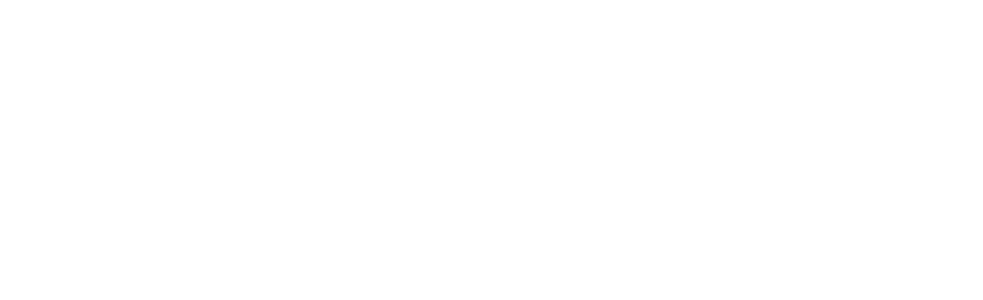
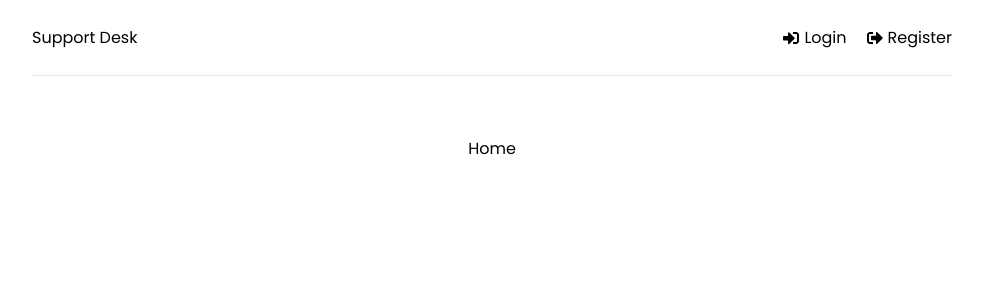
Before and after one commit to ikadgzl/help-desk-mern, a React (Create React App) app in the folder client/: page / in a window 1280 px wide. Shown: the top 300 px of the page, without its empty margins (148-1131 px from the left). Built offline with nearby package versions, Linux system fonts and the light colour scheme.

Commit message:
added header component with routes

```diff
--- a/client/src/App.js
+++ b/client/src/App.js
@@ -1,9 +1,21 @@
+import { BrowserRouter as Router, Routes, Route } from 'react-router-dom';
+import Header from './components/Header';
+import Home from './pages/Home';
+import Login from './pages/Login';
+import Register from './pages/Register';
 
 function App() {
   return (
-    <div className="App">
-
-    </div>
+    <Router>
+      <div className='container'>
+        <Header />
+        <Routes>
+          <Route path='/' element={<Home />} />
+          <Route path='/login' element={<Login />} />
+          <Route path='/register' element={<Register />} />
+        </Routes>
+      </div>
+    </Router>
   );
 }
 
--- /dev/null
+++ b/client/src/components/Header.jsx
@@ -0,0 +1,30 @@
+import { FaSignInAlt, FaSignOutAlt, FaUser } from 'react-icons/fa';
+import { Link } from 'react-router-dom';
+
+const Header = () => {
+  return (
+    <header className='header'>
+      <div className='logo'>
+        <Link to='/'>Support Desk</Link>
+      </div>
+
+      <nav>
+        <ul>
+          <li>
+            <Link to='/login'>
+              <FaSignInAlt /> Login
+            </Link>
+          </li>
+
+          <li>
+            <Link to='/register'>
+              <FaSignOutAlt /> Register
+            </Link>
+          </li>
+        </ul>
+      </nav>
+    </header>
+  );
+};
+
+export default Header;
--- /dev/null
+++ b/client/src/pages/Home.jsx
@@ -0,0 +1,5 @@
+const Home = () => {
+  return <div>Home</div>;
+};
+
+export default Home;
--- /dev/null
+++ b/client/src/pages/Login.jsx
@@ -0,0 +1,5 @@
+const Login = () => {
+  return <div>Login</div>;
+};
+
+export default Login;
--- /dev/null
+++ b/client/src/pages/Register.jsx
@@ -0,0 +1,5 @@
+const Register = () => {
+  return <div>Register</div>;
+};
+
+export default Register;
```
